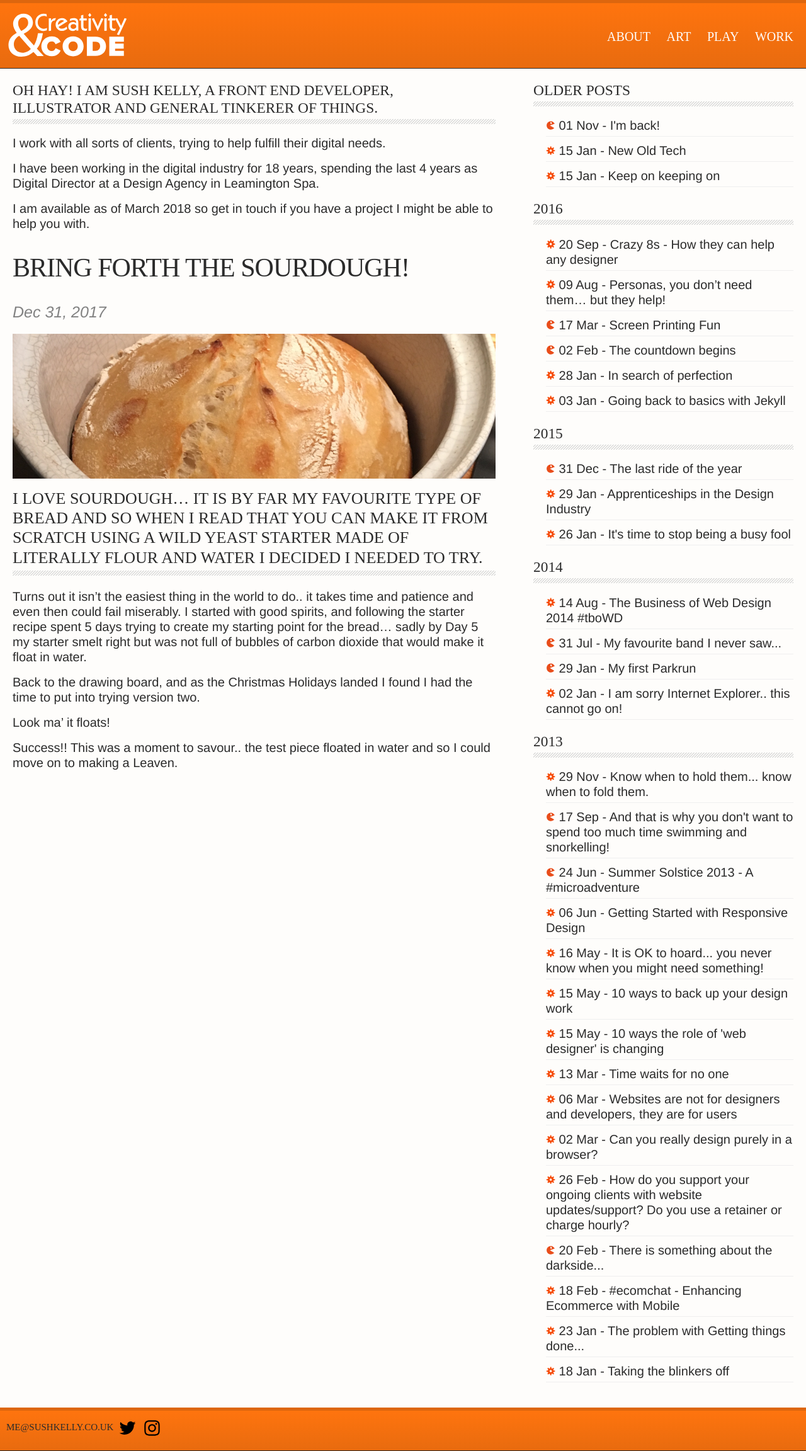
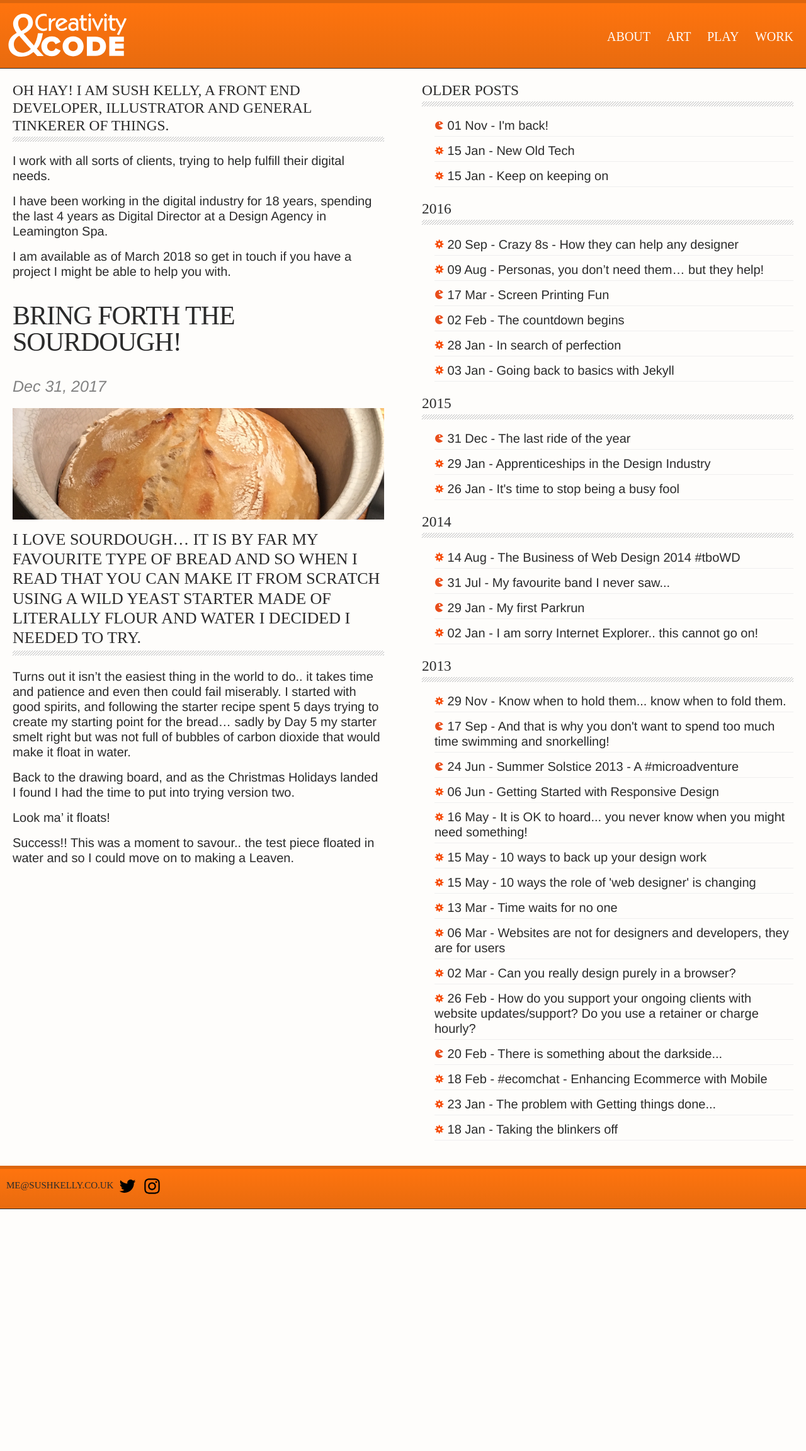
Before and after one commit to maxray/maxray.github.io, a Jekyll site: the page built from index.html, in a window 1280 px wide. Shown: the whole page at 63% size. Built offline with Jekyll 4.4.1, drawn with Linux system fonts in a browser that asks for light colours; after the commit the page ends 1920 px from its top, so only the background shows below that.

Commit message:
maybe 50 50 split

```diff
--- a/_sass/_layout.scss
+++ b/_sass/_layout.scss
@@ -394,7 +394,7 @@ margin: auto;
 }
 
 .flexbox-container > div {
-    width: 35%;
+    width: 50%;
     padding: 1em;
     // overflow: auto;
     // height: 100vh;
@@ -402,7 +402,7 @@ margin: auto;
 
 .flexbox-container > div:first-child {
     margin-right: 1em;
-    width:65%;
+    //width:65%;
     // padding: 0 25% 0 0;
     background-size:cover;
 
```
